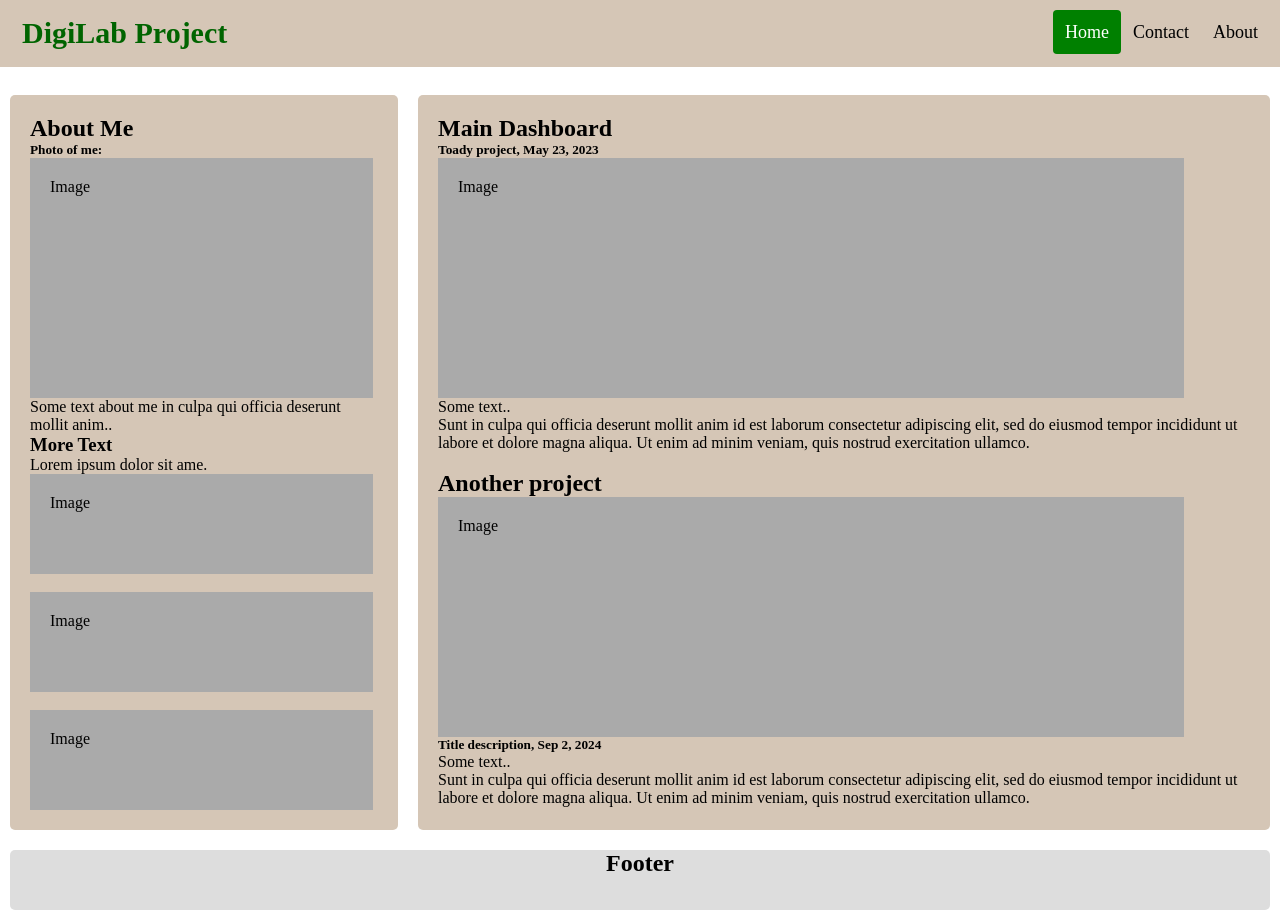
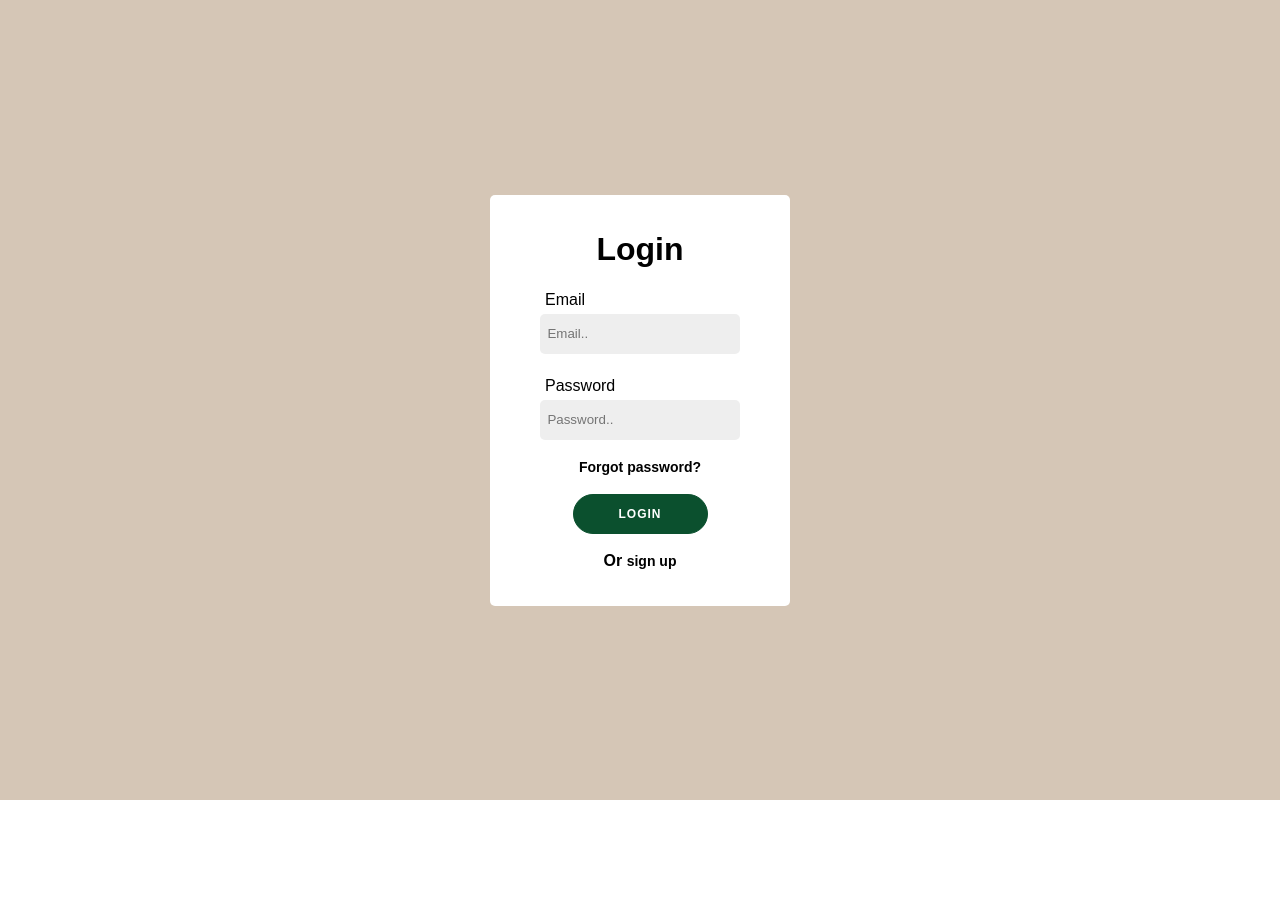
Before and after one commit to Kiruthi-Digi/Digi-FE, a React (Create React App) app: page / in a window 1280 px wide. After the commit the page ends 800 px from the top, so only its background shows below. Built offline with nearby package versions, Linux system fonts and the light colour scheme.

Commit message:
Added react-router-dom, routes and links to forgot password and sign up links

```diff
--- a/package.json
+++ b/package.json
@@ -8,6 +8,7 @@
     "@testing-library/user-event": "^13.5.0",
     "react": "^18.2.0",
     "react-dom": "^18.2.0",
+    "react-router-dom": "^6.11.2",
     "react-scripts": "5.0.1",
     "web-vitals": "^2.1.4"
   },
--- a/src/App.js
+++ b/src/App.js
@@ -1,3 +1,8 @@
+import {
+    BrowserRouter,
+    Routes, //replaces "Switch" used till v5
+    Route,
+} from "react-router-dom";
 //component file
 import TestSpringReact from "./components/TestSpringReact"
 import LoginPageIndex from "./pages/loginPage/LoginPageIndex"
@@ -5,13 +10,22 @@ import DashboardPageIndex from "./pages/dashboard/DashboardPageIndex";
 import RegisterPageIndex from "./pages/register/RegisterPageIndex";
 import ForgotPswPageIndex from "./pages/forgotpsw/ForgotPswPageIndex";
 
-function App(){
-    return(
-        //<TestSpringReact/>
-        //<LoginPageIndex/>
-        <DashboardPageIndex/>
-        //<RegisterPageIndex/>
-        //<ForgotPswPageIndex/>
+function App() {
+     //<TestSpringReact />
+        //<LoginPageIndex />
+                //<DashboardPageIndex />
+        //<RegisterPageIndex />
+        //<ForgotPswPageIndex />
+    return (
+
+        <BrowserRouter>
+            <Routes>
+            <Route index element={<LoginPageIndex />} />
+            <Route path="register" element={<RegisterPageIndex/>} />
+            <Route path="forgotpsw" element={<ForgotPswPageIndex />} />
+            </Routes >
+        </BrowserRouter>
+
     );
 
-}export default App
+} export default App
--- a/src/pages/forgotpsw/ForgotPswChildContainer.js.js
+++ b/src/pages/forgotpsw/ForgotPswChildContainer.js.js
@@ -55,7 +55,7 @@ function ForgotPswChildContainer() {
             >
                 <br />
                 <br />
-                <Label message={"Forgot password?"} />
+                <Label message={"Reset password?"} />
                 <br />
                 <InputBox {...inputTextmessageProps} />
                 <br />
--- a/src/pages/loginPage/LoginChildContainer.js
+++ b/src/pages/loginPage/LoginChildContainer.js
@@ -1,3 +1,4 @@
+import { Link } from "react-router-dom";
 import Label from "../../components/Label";
 import InputBox from "../../components/InputBox";
 import MainButton from "../../components/MainButton";
@@ -60,11 +61,29 @@ function LoginChildContainer() {
                 <br />
                 <InputBox {...inputPasswordmessageProps} />
                 <br />
-                <AnchorLink message={"Forgot password?"} />
+                <div>
+                    <p><b><Link to="forgotpsw"
+                        style={{
+                            color: 'black',
+                            fontSize: '14px',
+                            textDecoration: 'none',
+                            margin: '15px 0'
+                        }}
+                    >Forgot password?</Link> </b></p>
+                </div>
                 <br />
                 <MainButton message={"Login"} />
                 <br />
-                <AnchorLink message={"Or sign up"} />
+                <div>
+                    <p><b>Or <Link to="register"
+                        style={{
+                            color: 'black',
+                            fontSize: '14px',
+                            textDecoration: 'none',
+                            margin: '15px 0'
+                        }}
+                    >sign up</Link> </b></p>
+                </div>
                 <br />
                 <br />
             </form>
```
Also changed, not shown: 1 other file (tests, documents, lock files or other folders).
